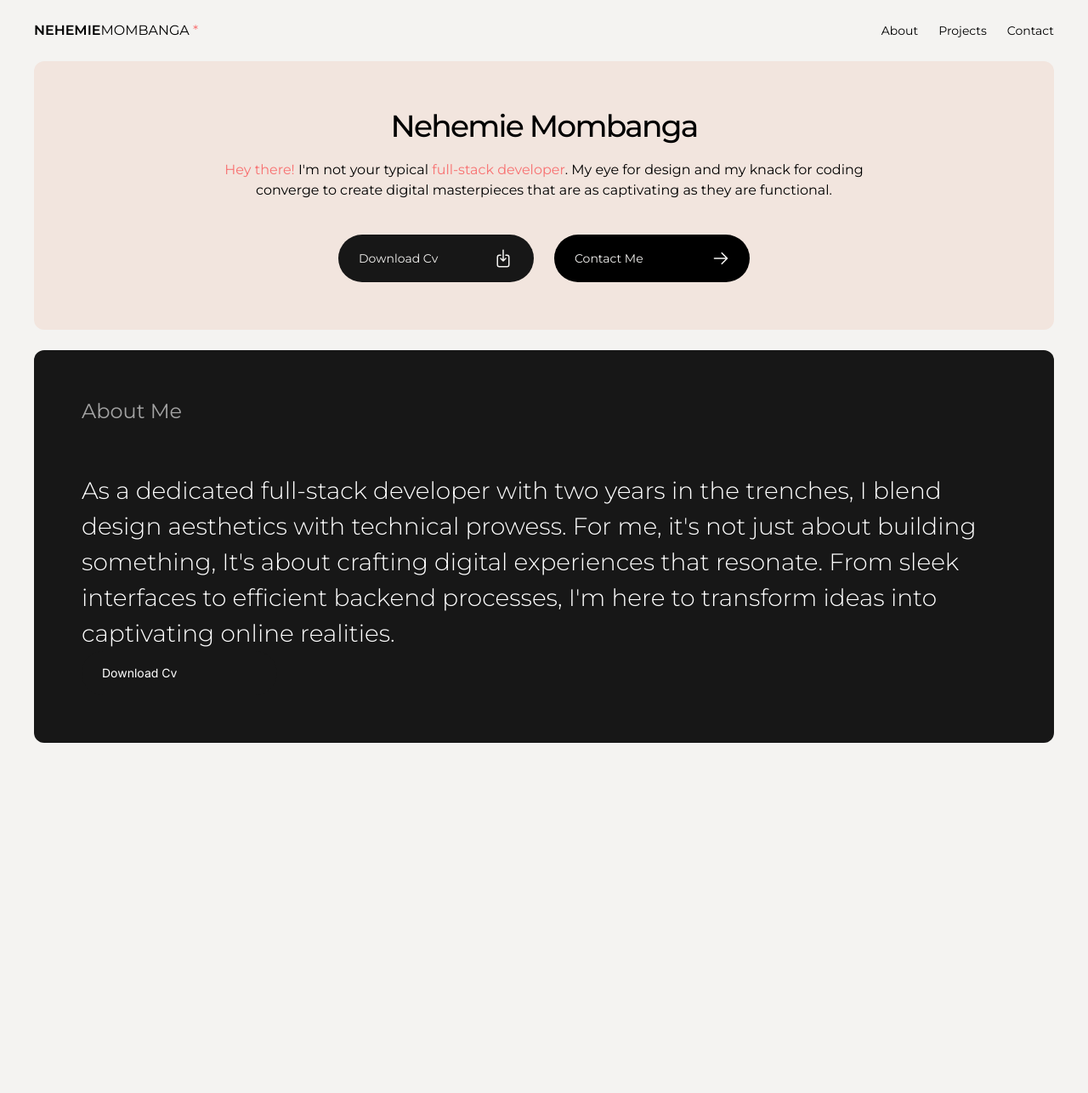
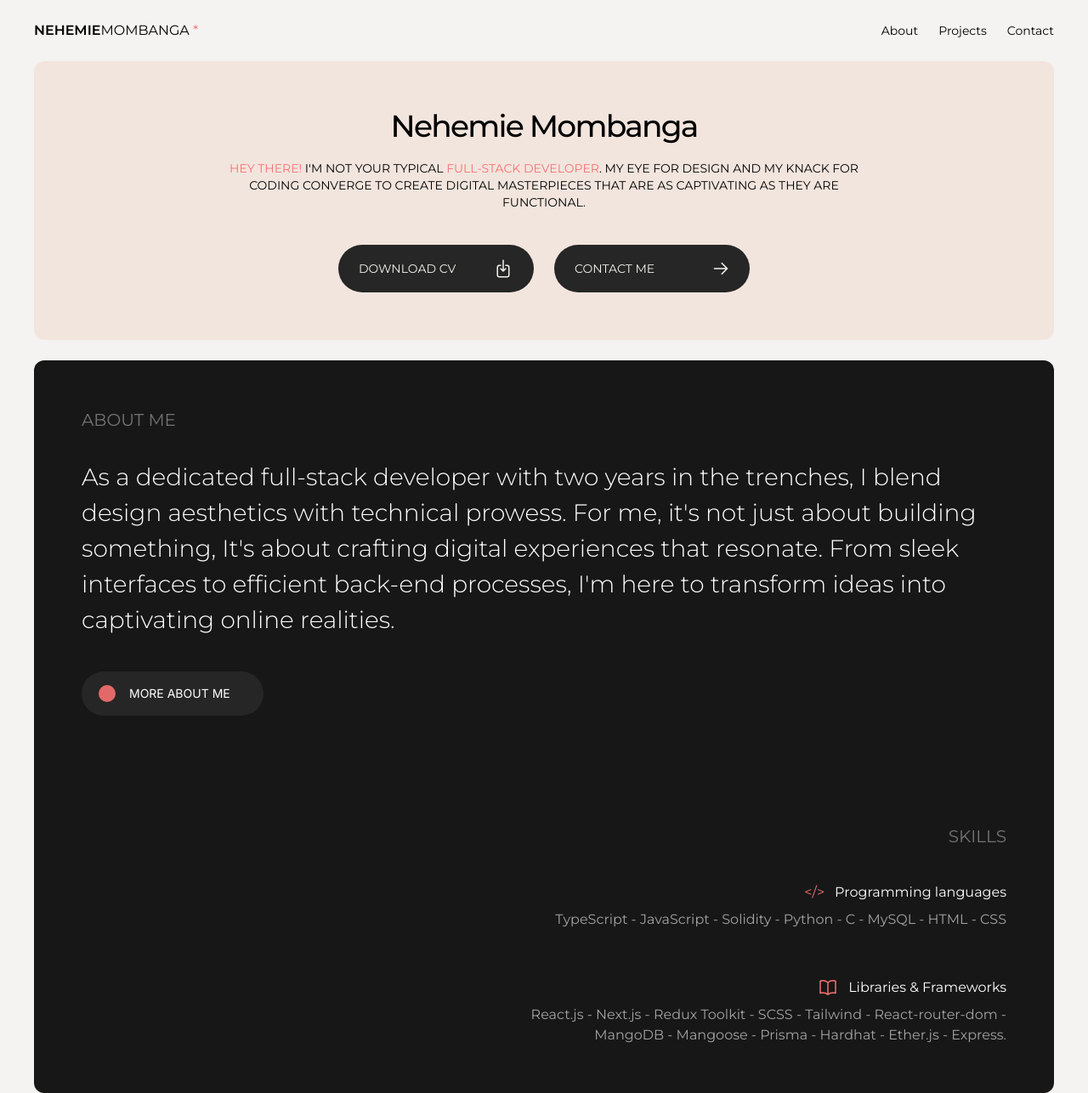
Before and after one commit to NehemieMbg/6nehemie, a Next.js app: page / in a window 1280 px wide. Shown: the whole page at 85% size. Before the commit the page ends 874 px from the top, so only its background shows below. Built offline with nearby package versions, Linux system fonts and the light colour scheme.

Commit message:
About me

```diff
--- a/app/components/about/About.tsx
+++ b/app/components/about/About.tsx
@@ -1,25 +1,57 @@
-import { aboutMe } from '@/app/constants';
+import { aboutMe, skills } from '@/app/constants';
+import { BookOpenIcon } from '@heroicons/react/24/outline';
 
 const About = () => {
   return (
     <section className="px-10 w-full">
       <div className=" w-full  bg-[#171717] rounded-xl py-14 p-14 text-white">
-        <h1 className="font-montserrat text-2xl text-neutral-400  mb-14">
-          About Me
-        </h1>
-
-        <div>
+        <div className="flex flex-col gap-32 max-w-[1440px] mx-auto">
+          {/* ABOUT TEXT */}
           <div>
-            <p className="text-[28px] font-montserrat max-w-[1100px] font-light">
+            <h2 className="font-montserrat text-xl text-neutral-500 mb-8 uppercase">
+              About Me
+            </h2>
+            <p className="text-[28px] font-montserrat max-w-[1100px] font-light mb-10">
               {aboutMe.description}
             </p>
 
-            <button className="flex justify-between items-center w-full max-w-[230px] bg-dark-gray  p-4 px-6 rounded-full">
-              <div className="flex gap-4 items-center">
-                <p className="text-sm">Download Cv</p>
+            <button className="action-btn relative w-[214px] flex gap-4 items-center bg-neutral-800  p-4 px-6 rounded-full overflow-hidden duration-500">
+              <div className="bg-red-400 bg-opacity-90"></div>
+
+              <p className="ml-8  z-10 uppercase text-sm">More About Me</p>
+            </button>
+          </div>
+
+          {/* SKILLS */}
+          <div className="flex flex-col items-end font-montserrat">
+            <h2 className="font-montserrat text-xl uppercase text-neutral-500  mb-10">
+              Skills
+            </h2>
+
+            <div className="flex flex-col items-end gap-14 max-w-[600px]">
+              <div>
+                <h3 className="mb-2 text-right">
+                  <span className="mr-3 text-red-400">{'</>'}</span>Programming
+                  languages
+                </h3>
+
+                <p className="text-neutral-400 ">
+                  {skills.languages.skills.split(',').join(' - ')}
+                </p>
               </div>
-              <div></div>
-            </button>
+              <div className=" flex flex-col items-end">
+                <h3 className="mb-2 flex">
+                  <span className="mr-3 text-red-400">
+                    <BookOpenIcon className="h-6" />{' '}
+                  </span>
+                  <span>{skills.libraries.label}</span>
+                </h3>
+
+                <p className="text-neutral-400 text-right">
+                  {skills.libraries.skills.split(',').join(' - ')}
+                </p>
+              </div>
+            </div>
           </div>
         </div>
       </div>
--- /dev/null
+++ b/app/components/buttons/ActionBtn.tsx
@@ -0,0 +1,10 @@
+const ActionBtn = () => {
+  return (
+    <button className="action-btn relative w-[214px] flex gap-4 items-center bg-neutral-800  p-4 px-6 rounded-full overflow-hidden duration-500">
+      <div className="bg-red-400 bg-opacity-90"></div>
+
+      <p className="ml-8  z-10 uppercase text-sm">More About Me</p>
+    </button>
+  );
+};
+export default ActionBtn;
--- a/app/components/hero/Hero.tsx
+++ b/app/components/hero/Hero.tsx
@@ -17,7 +17,7 @@ const Hero = () => {
             Nehemie Mombanga
           </h1>
           {/* <p className=" font-medium">Full-Stack Developer</p> */}
-          <p className="mb-10 max-w-3xl text-center mt-2">
+          <p className="mb-10 max-w-3xl text-sm text-center mt-2 uppercase">
             <span className="text-red-400">Hey there!</span> I&apos;m not your
             typical <span className="text-red-400 ">full-stack developer</span>.
             My eye for design and my knack for coding converge to create digital
@@ -25,24 +25,24 @@ const Hero = () => {
           </p>
 
           <div className="w-full flex gap-6 justify-center text-creme ">
-            <button className="flex justify-between items-center w-full max-w-[230px] bg-dark-gray  p-4 px-6 rounded-full">
+            <button className="flex justify-between items-center w-full max-w-[230px] bg-neutral-800  p-4 px-6 rounded-full">
               <div className="flex gap-4 items-center">
                 {/* <DocumentIcon
                   className="h-8  p-1.5 bg-neutral-800 rounded-md"
                   strokeWidth={2}
                 /> */}
-                <p className="text-sm">Download Cv</p>
+                <p className="uppercase text-sm">Download Cv</p>
               </div>
               <ArrowDownOnSquareIcon className="h-6" strokeWidth={1.5} />
             </button>
 
-            <button className="flex justify-between items-center w-full max-w-[230px] bg-black p-4 px-6 rounded-full">
+            <button className="flex justify-between items-center w-full max-w-[230px] bg-neutral-800 p-4 px-6 rounded-full">
               <div className="flex gap-4 items-center">
                 {/* <ChatBubbleLeftRightIcon
                   strokeWidth={2}
                   className="h-8 w-8 p-1.5 bg-neutral-800 rounded-md"
                 /> */}
-                <p className="text-sm">Contact Me</p>
+                <p className="uppercase text-sm">Contact Me</p>
               </div>
               <ArrowRightIcon className="h-5" strokeWidth={2} />
             </button>
--- a/app/components/index.ts
+++ b/app/components/index.ts
@@ -2,3 +2,4 @@ export { default as Navbar } from './navbar/Navbar';
 export { default as Hero } from './hero/Hero';
 export { default as LinkedIn } from './icons/LinkedIn';
 export { default as About } from './about/About';
+export { default as ActionBtn } from './buttons/ActionBtn';
--- a/app/constants/index.ts
+++ b/app/constants/index.ts
@@ -17,5 +17,22 @@ export const navigation = {
 
 export const aboutMe = {
   description:
-    "As a dedicated full-stack developer with two years in the trenches, I blend design aesthetics with technical prowess. For me, it's not just about building something, It's about crafting digital experiences that resonate. From sleek interfaces to efficient backend processes, I'm here to transform ideas into captivating online realities.",
+    "As a dedicated full-stack developer with two years in the trenches, I blend design aesthetics with technical prowess. For me, it's not just about building something, It's about crafting digital experiences that resonate. From sleek interfaces to efficient back-end processes, I'm here to transform ideas into captivating online realities.",
 };
+
+export const skills = {
+  languages: {
+    label: 'Programming Languages',
+    skills: 'TypeScript, JavaScript, Solidity, Python, C, MySQL, HTML, CSS',
+    others: ['Python', 'C', 'MySQL', 'HTML', 'CSS'],
+  },
+  libraries: {
+    label: 'Libraries & Frameworks',
+    skills:
+      'React.js, Next.js, Redux Toolkit, SCSS, Tailwind, React-router-dom, MangoDB, Mangoose, Prisma, Hardhat, Ether.js, Express.',
+  },
+  tools: {
+    label: 'Tools & Platforms',
+    skills: 'Git, Figma, Vercel, Ubuntu, Postman, Visual Studio Code.',
+  },
+};
--- a/app/globals.css
+++ b/app/globals.css
@@ -28,4 +28,35 @@ body {
     background-image: url('/gradient-background.png');
     background-position: top center;
   }
+
+  .action-btn {
+    transition: all 0.5s;
+  }
+
+  .action-btn div {
+    position: absolute;
+    z-index: 0;
+    top: 16px;
+    left: 20px;
+    width: 20px;
+    height: 20px;
+    aspect-ratio: square;
+    border-radius: 100%;
+
+    transition: all 0.4s ease;
+  }
+
+  .action-btn p {
+    transition: all 0.5s ease;
+  }
+
+  .action-btn:hover div {
+    transform: scale(100);
+    transition: transform 0.5s ease-in;
+  }
+
+  .action-btn:hover p {
+    transform: translateX(-10px);
+    transition: all 0.5s ease;
+  }
 }
```
